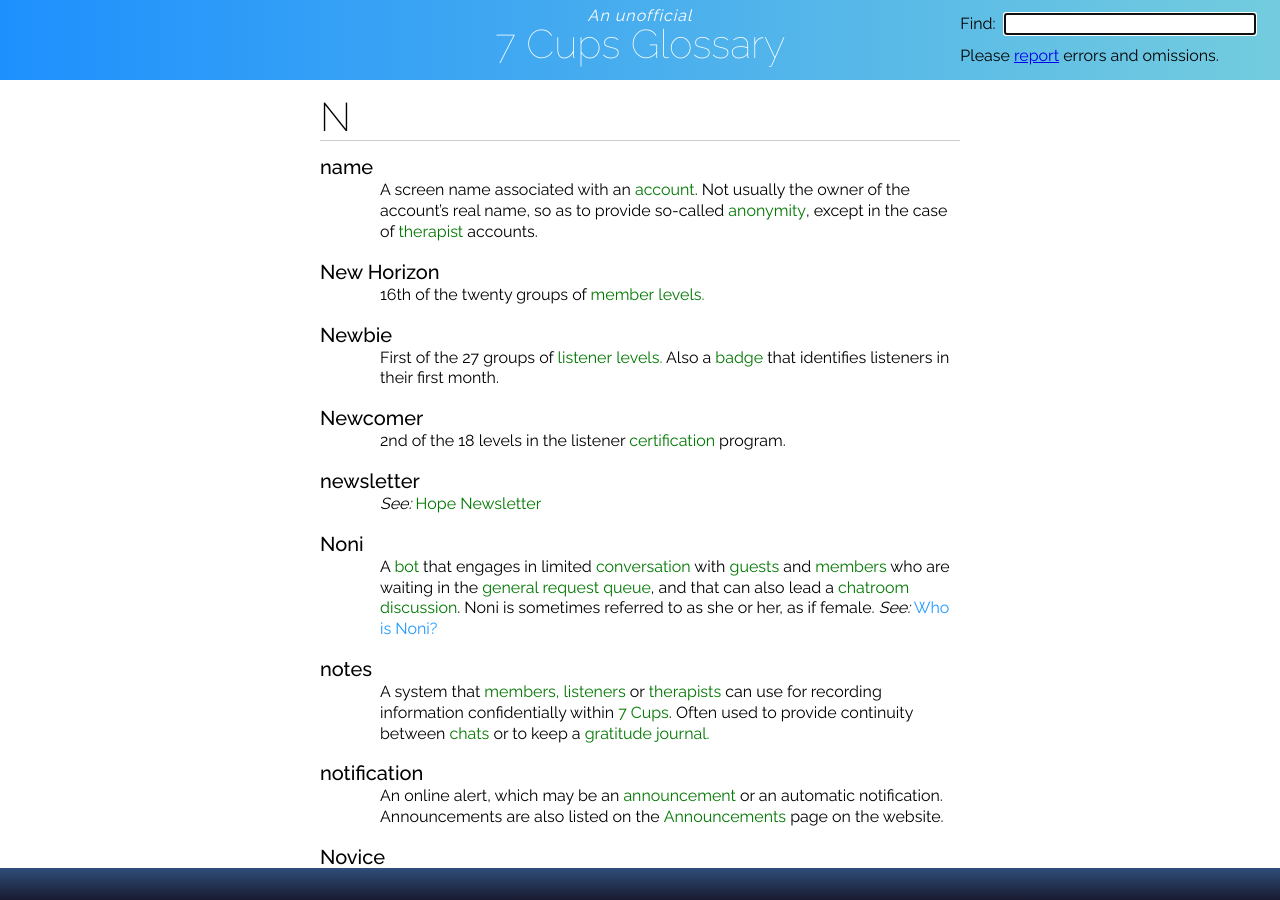
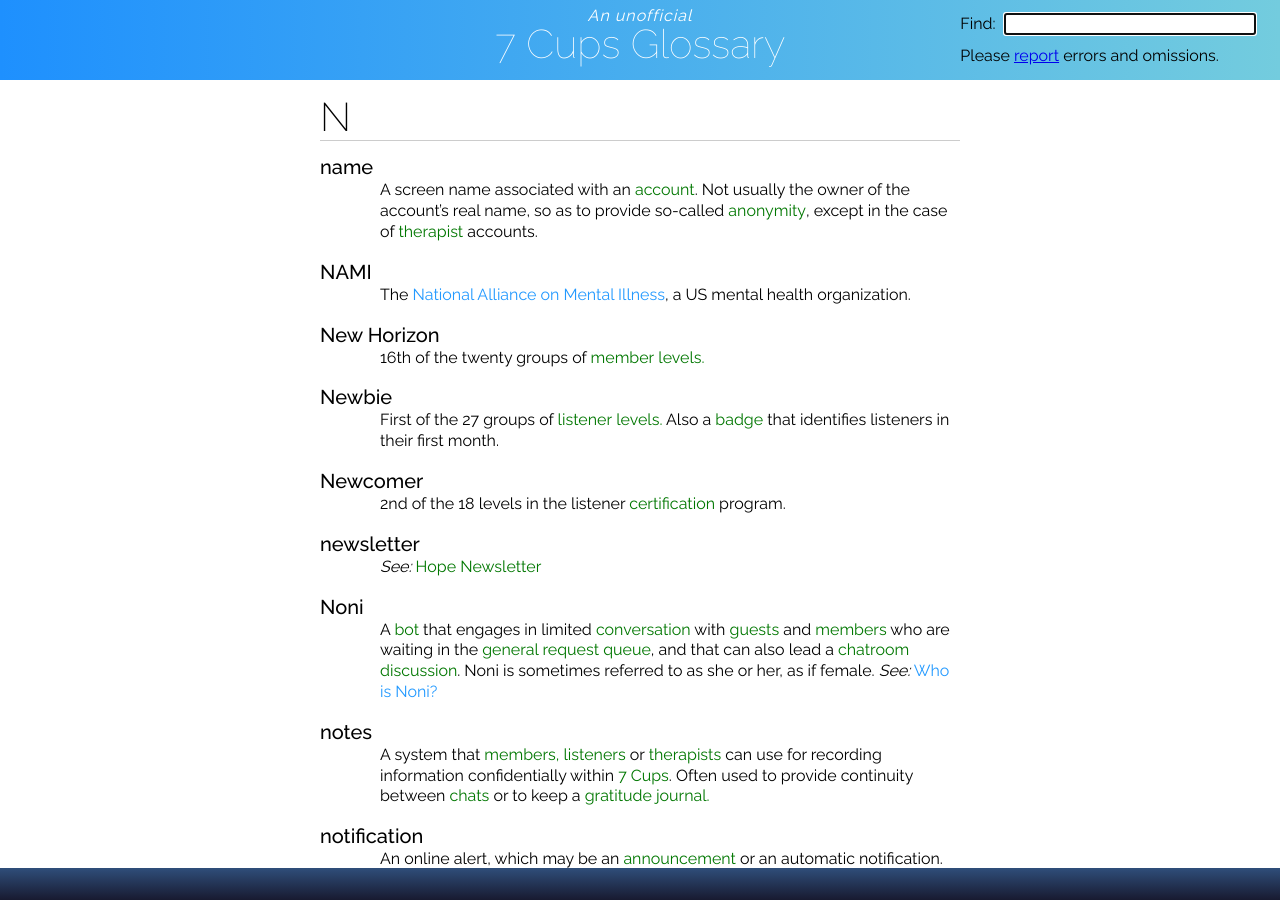
Before and after one commit to RarelyCharlie/rarelycharlie.github.io, a Jekyll site: the page built from glossary.md, in a window 1280 px wide and 900 px high, scrolled down 14673 px. Built offline with Jekyll 4.4.1, drawn with Linux system fonts in a browser that asks for light colours.

Commit message:
add NAMI

```diff
--- a/glossary.md
+++ b/glossary.md
@@ -546,6 +546,9 @@ A setting that prevents someone from participating in a ~~chatroom~~. Used to pr
 # name
 A screen name associated with an ~~account~~. Not usually the owner of the account's real name, so as to provide so-called ~~anonymity~~, except in the case of ~~therapist~~ accounts.
 
+# NAMI
+The [National Alliance on Mental Illness](https://www.nami.org/), a US mental health organization.
+
 # New Horizon
 16th of the twenty groups of ~~member~~ ~~levels./level~~
 
```
